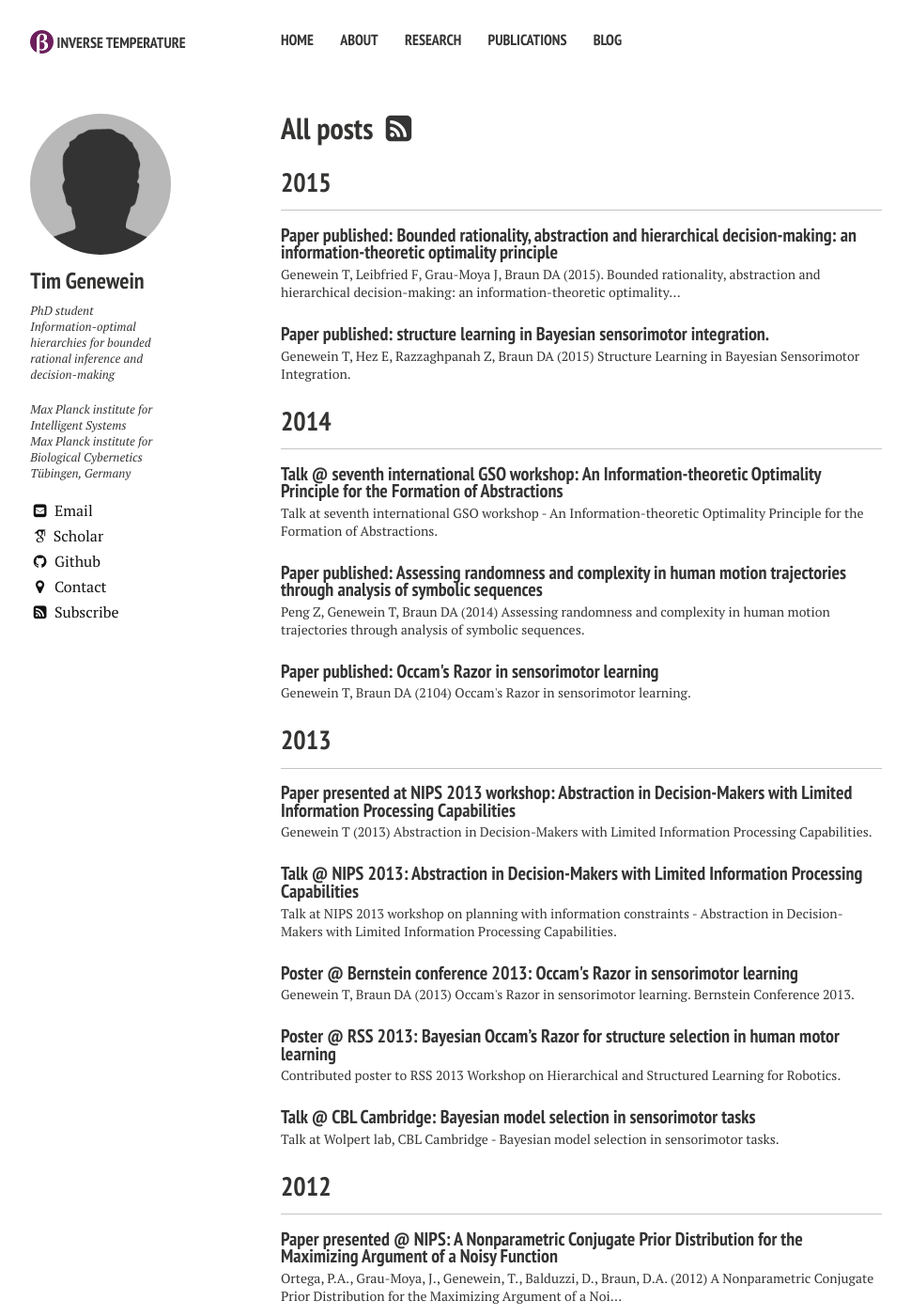
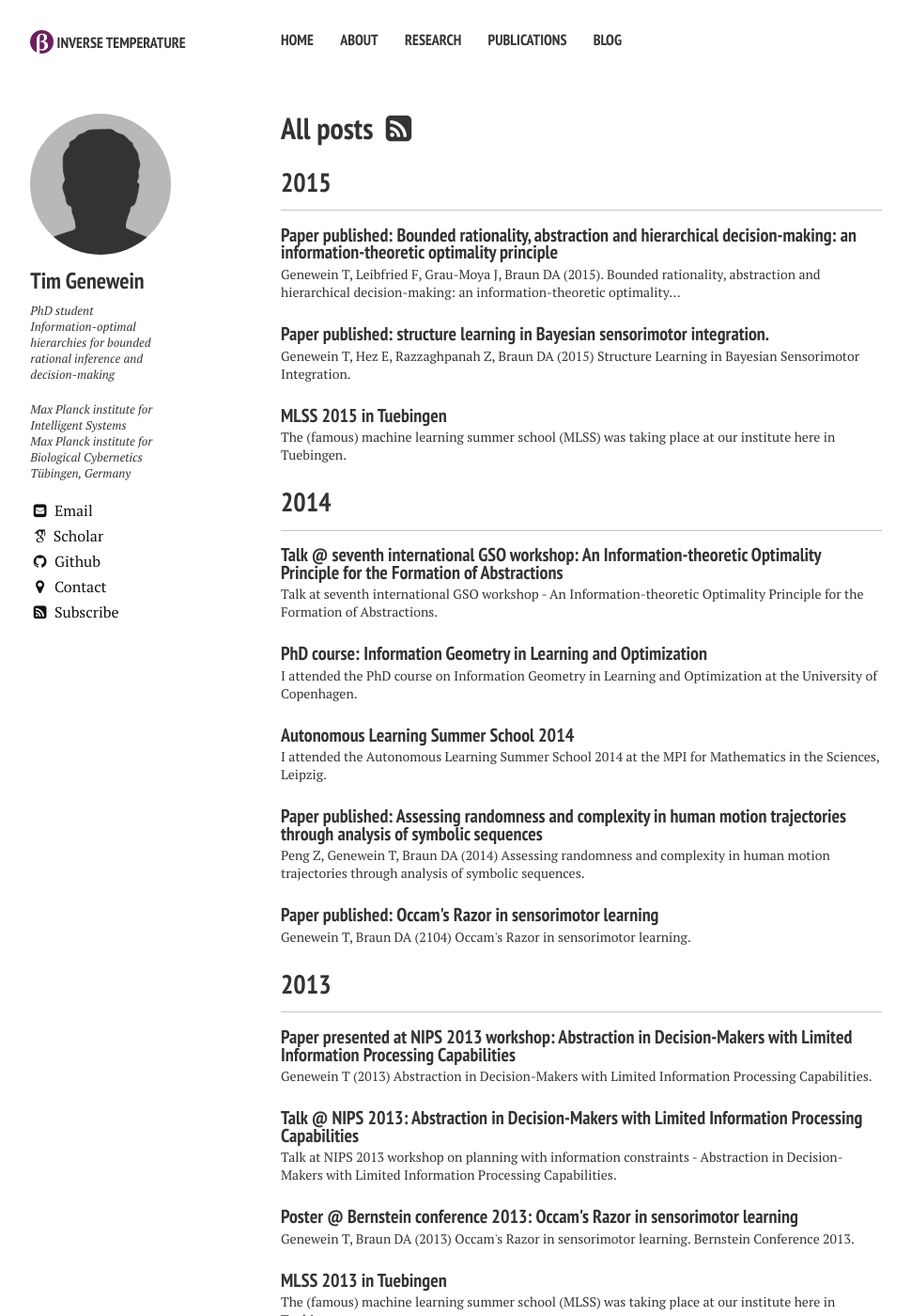
Before and after one commit to tgenewein/tgenewein.github.io, a Jekyll site: the page built from posts/index.md, in a window 1280 px wide and 1400 px high. Shown: the whole window at 94% size, without its empty margins (21-991 px from the left). Built offline with Jekyll 4.4.1, drawn with Linux system fonts in a browser that asks for light colours; nearby versions of some CDN libraries; some web fonts are replaced; comment, search, counter and statistics services are not loaded; some of the changed text lies outside the part shown.

Commit message:
More entries to the blog

```diff
--- a/_includes/_publication-footer.html
+++ b/_includes/_publication-footer.html
@@ -4,7 +4,7 @@
   </p>
 {% endif %}
 
-{% if page.downloadlink || page.publink%}
+{% if page.downloadlink or page.publink%}
   <div>
       {% if page.publink %} <a markdown="0" onmouseup="_gaq.push(['_trackEvent','PublicationLink','click', '{{ page.pubtitle | slugify }}']);" href="{{ page.publink }}" class="btn" target="_blank"><i class="fa fa-fw fa-external-link"></i> Link</a> {% endif %}
       {% if page.downloadlink %} <a markdown="0" onmouseup="_gaq.push(['_trackEvent','PublicationDownload','click','{{ page.pubtitle | slugify }}']);" href="{{ page.downloadlink }}" class="btn" target="_blank"><i class="fa fa-fw fa-download"></i> Download</a> {% endif %}
--- /dev/null
+++ b/_posts/2013-09-06-MLSS2013Tuebingen.md
@@ -0,0 +1,12 @@
+---
+layout: post
+title:  "MLSS 2013 in Tuebingen"
+date:   2013-09-06 14:31:51
+publication: false
+pubtype: "poster"
+publink: "http://mlss.tuebingen.mpg.de/2013/index.html"
+excerpt: "The (famous) machine learning summer school (MLSS) was taking place at our institute here in Tuebingen."
+tags: [MLSS, summer school, Tuebingen]
+---
+From Aug. 26th to Sep. 06th the machine learning summer school (MLSS) was held at our institute, the Max Planck institute for Intelligent Systems in Tuebingen. The summer school features an excellent selection of speakers and is attended by more than 100 participants from all over the world. Of course, I wouldn't miss the chance to participate as a local participant.
+The last two weeks were full of great talks, but also constantly meeting other PhD students working on all kinds of interesting topics including neuroscience, biology, robotics and many more. The opportunity to socialize with so many great people and get close to some of your academic heroes was amazing - big recommendation to attend a two-week summer school at least once during your PhD.
--- /dev/null
+++ b/_posts/2014-09-04-SummerschoolLeipzig.md
@@ -0,0 +1,18 @@
+---
+layout: post
+title:  "Autonomous Learning Summer School 2014"
+date:   2014-09-04 14:31:51
+publication: false
+pubtype: "poster"
+publink: "http://www.mis.mpg.de/calendar/conferences/2014/al.html"
+downloadlink: "/files/publications/posters/2014PosterLeipzig.pdf"
+excerpt: "I attended the Autonomous Learning Summer School 2014 at the MPI for Mathematics in the Sciences, Leipzig."
+tags: [summer school, autonomous learning]
+---
+I participated in the 2014 summer school on autonomous learning (Sep. 1st to 4th) at the MPI for Mathematics in the Sciences in Leipzig. The topics of the summer school were
+
+ * learning representations,
+ * acting to learn (exploration)
+ * learning to act in real-world environments
+
+with participants working across the fields of neuroscience, machine learning and robotics. I also had the chance to present my work with a poster (see download). The summer school was organized very well with many great speakers (including Shun-ichi Amari!). It was also very cool to visit Leipzig and see the MPI for Mathematics in the Sciences.
--- /dev/null
+++ b/_posts/2014-09-26-PhDCourseCopenhagen.md
@@ -0,0 +1,11 @@
+---
+layout: post
+title:  "PhD course: Information Geometry in Learning and Optimization"
+date:   2014-09-26 14:31:51
+publication: false
+pubtype: "poster"
+publink: "http://image.diku.dk/MLLab/IG.php"
+excerpt: "I attended the PhD course on Information Geometry in Learning and Optimization at the University of Copenhagen."
+tags: [summer school, information geometry]
+---
+I participated in the PhD course on *Information Geometry in Learning and Optimization* from Sep. 22nd to 26th, hosted at the University of Copenhagen. The course was packed with great speakers, most notably the "father" of information geometry Shun-ichi Amari. The PhD course was very well organized and attracted a great crowd of participants with quite diverse backgrounds from all over the world. Copenhagen was also an incredibly cool place to visit (never seen that many bikes in a bike-lane before), hope to be back one day...
--- /dev/null
+++ b/_posts/2015-07-24-MLSS2015Tuebingen.md
@@ -0,0 +1,13 @@
+---
+layout: post
+title:  "MLSS 2015 in Tuebingen"
+date:   2015-07-24 14:31:51
+publication: false
+pubtype: "poster"
+publink: "http://mlss.tuebingen.mpg.de/2015/index.html"
+excerpt: "The (famous) machine learning summer school (MLSS) was taking place at our institute here in Tuebingen."
+tags: [MLSS, summer school, Tuebingen]
+---
+From July 13th to 24th the machine learning summer school (MLSS) was held at our institute, the Max Planck institute for Intelligent Systems in Tuebingen. I was involved as  part of the team of local helpers that made sure things run smoothly for all the participants.
+
+It was quite interesting to be involved in (parts of) the organization and execution of such an event. The summer school was attended by more than 120 participants with a lot more applications (unfortunately the number of participants is limited due to space constraints of the lecture hall). As [last time](/MLSS2013Tuebingen/) when the MLSS was held here in Tuebingen, the summer school featured an excellent selection of speakers and was complemented by loads of social activities that left room for participants to interact. I was impressed to see so many really interesting research projects presented by participants in the poster sessions and also how often similar questions appear in completely different contexts.
```
Also changed, not shown: README.md.
